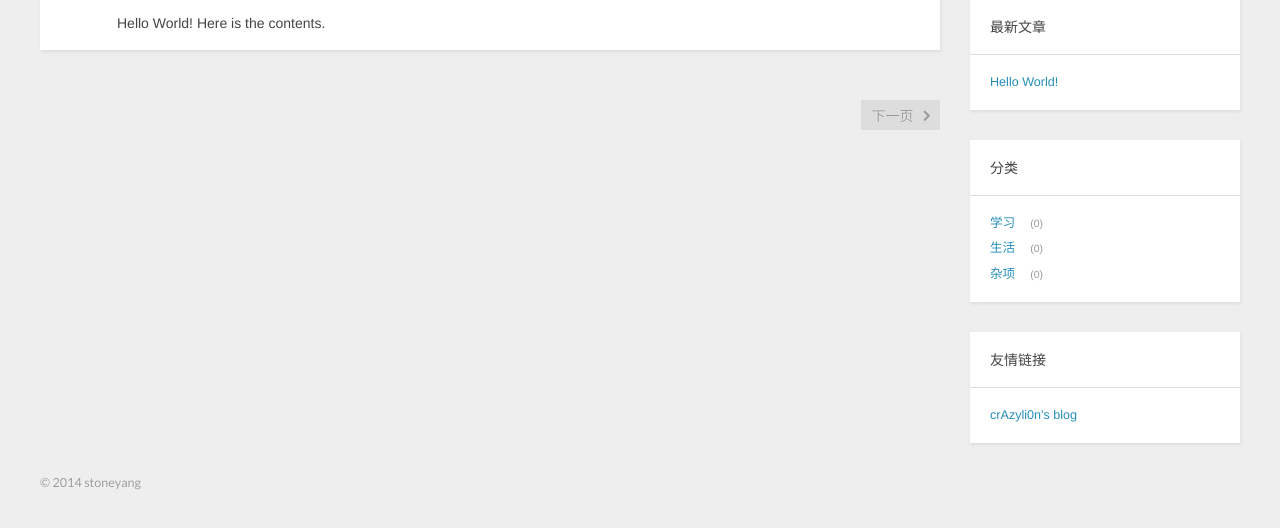
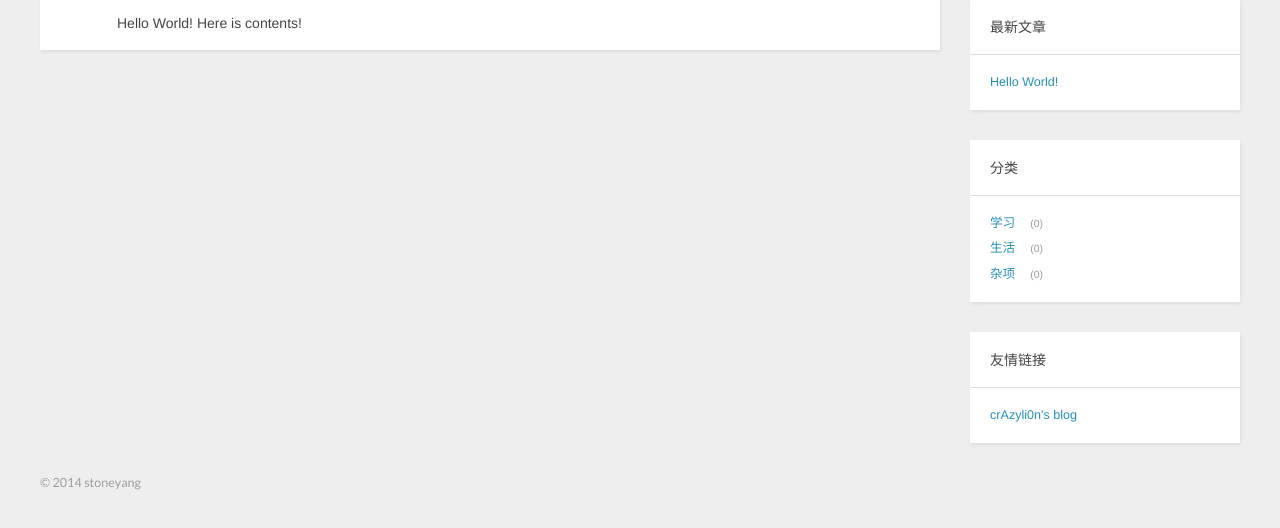
Before and after one commit to stoneyang/stoneyang.github.io, a plain HTML site: page 2014/08/15/HelloWorld/index.html in a window 1280 px wide. Shown: the part 228-756 px from the top of the page. Drawn offline with Linux system fonts and the light colour scheme.

Commit message:
ENH: furished the first blog

```diff
--- a/2014/08/15/HelloWorld/index.html
+++ b/2014/08/15/HelloWorld/index.html
@@ -69,18 +69,11 @@
   </header>
 
   <div class="entry">
-    <p>Hello World! Here is the contents.</p>
+    <p>Hello World! Here is contents! </p>
   </div>
 
 </div>
 </article>
-
-<nav id="pagination">
-
-  <a href="/page/2/" class="alignright next">下一页</a>
-  <div class="clearfix"></div>
-
-</nav>
 
 </div>
 </div>
```
